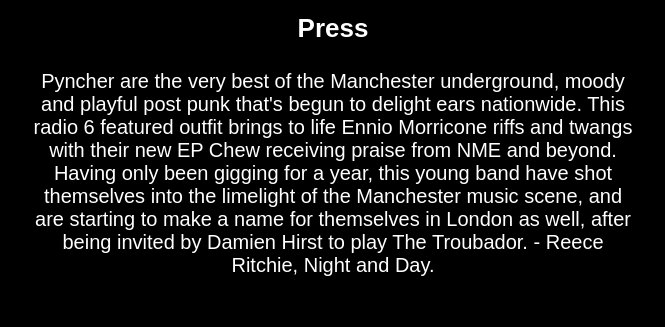
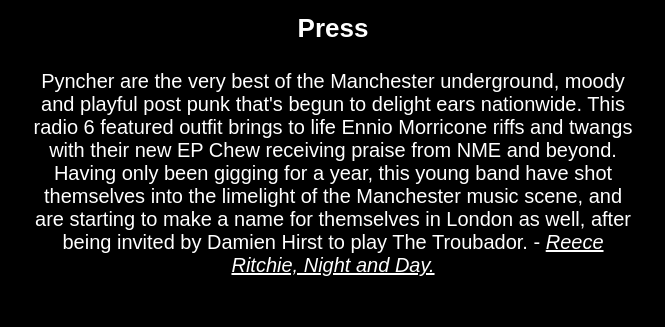
Before and after one commit to pyncher/website, a React (Create React App) app: page /#/contact in a window 1280 px wide. Shown: the part 725-1052 px from the top of the page, without its empty margins (307-972 px from the left). Built offline with nearby package versions, Linux system fonts and the light colour scheme; a web font is replaced by a local one.

Commit message:
italics underline for press reference

```diff
--- a/src/routes/Contact.js
+++ b/src/routes/Contact.js
@@ -35,7 +35,10 @@
           been gigging for a year, this young band have shot themselves into the
           limelight of the Manchester music scene, and are starting to make a
           name for themselves in London as well, after being invited by Damien
-          Hirst to play The Troubador. - Reece Ritchie, Night and Day.
+          Hirst to play The Troubador. -{" "}
+          <u>
+            <i>Reece Ritchie, Night and Day.</i>
+          </u>
         </p>
       </div>
     </React.Fragment>
```
